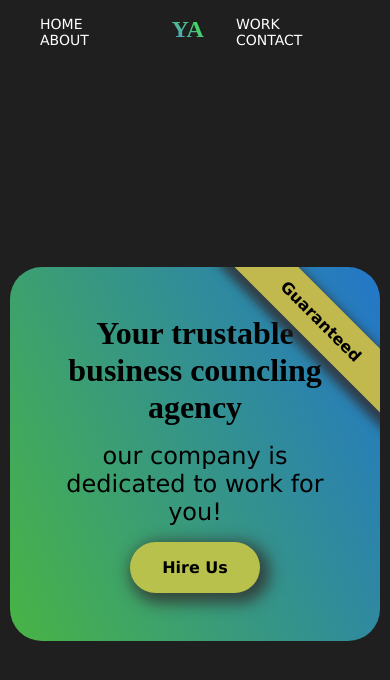
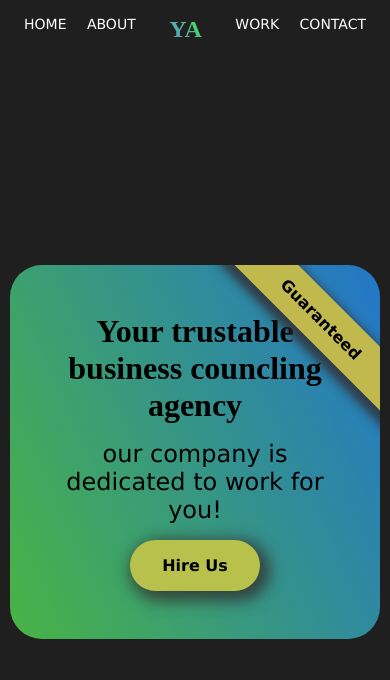
Before and after one commit to amira44-ab/Portfolio, a plain HTML site: page index.html in a window 390 px wide. Drawn offline with Linux system fonts and the light colour scheme; a web font is replaced by a local one.

Commit message:
Update style.css

```diff
--- a/css/style.css
+++ b/css/style.css
@@ -122,5 +122,10 @@ h1 {
       }
     .logo {
      font-size: 1.5rem;
+      }
+
+     header li {
+     padding: 0 0.5rem;
+     }
+
 }
-}
```
